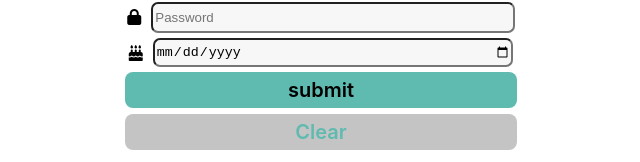
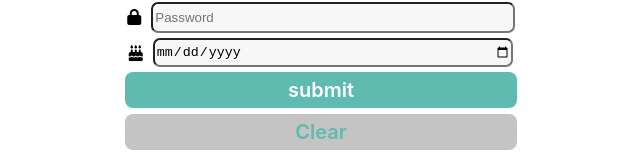
Before and after one commit to nervinjf/entregable-4, a React (Vite) app: page / in a window 1280 px wide. Shown: the part 380-542 px from the top of the page, without its empty margins (319-959 px from the left). Built offline with nearby package versions, Linux system fonts and the light colour scheme; no server answers.

Commit message:
cambio en version movil v4

```diff
--- a/src/App.css
+++ b/src/App.css
@@ -149,6 +149,7 @@ justify-content: center;
 
 .edit-delete{
 display: flex;
+background: #ffffff;
 }
 
 .fa-trash-can{
--- a/src/index.css
+++ b/src/index.css
@@ -47,6 +47,7 @@ button {
   font-family: inherit;
   cursor: pointer;
   transition: border-color 0.25s;
+  color: #ffff;
 }
 button:hover {
   border-color: #646cff;
```
